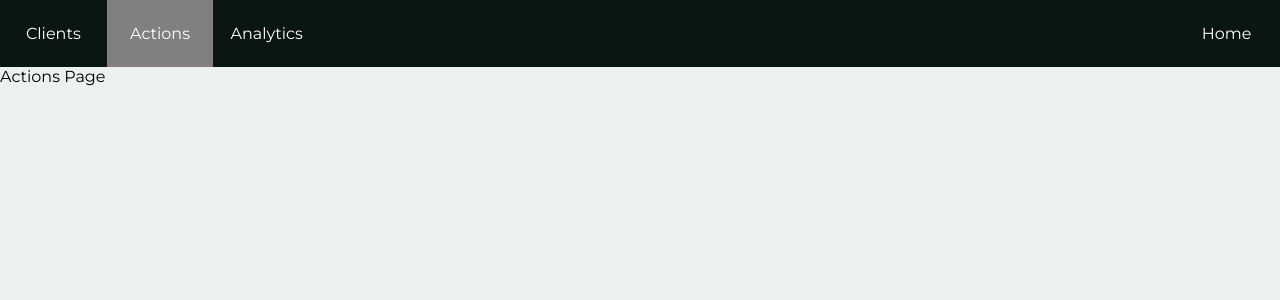
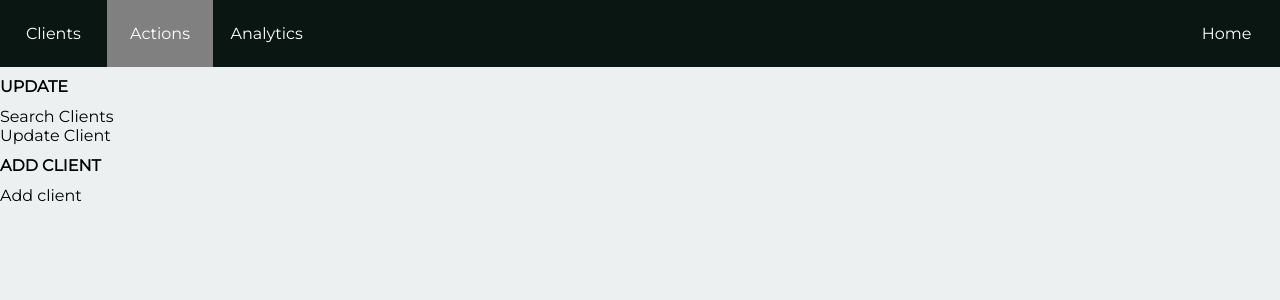
Before and after one commit to paulgreenham/crm-app, a React (Create React App) app: page /actions in a window 1280 px wide. Shown: the top 300 px of the page. Built offline with nearby package versions, Linux system fonts and the light colour scheme.

Commit message:
pop up working perfectly clients route completed

```diff
--- a/src/App.js
+++ b/src/App.js
@@ -2,7 +2,7 @@ import React, { Component } from 'react'
 import { BrowserRouter as Router, Link, Route } from 'react-router-dom'
 import Home from './components/Home'
 import Clients from './components/Clients/Clients'
-import Actions from './components/Actions'
+import Actions from './components/Actions/Actions'
 import Analytics from './components/Analytics'
 
 import './App.css'
--- a/src/components/Actions.js
+++ /dev/null
@@ -1,16 +0,0 @@
-import React, { Component } from 'react'
-
-class Actions extends Component {
-
-    componentDidMount = () => {
-        this.props.changePage("Actions")
-    }
-
-    render(){
-        return (<div>
-            Actions Page
-        </div>)
-    }
-}
-
-export default Actions
--- /dev/null
+++ b/src/components/Actions/Actions.js
@@ -0,0 +1,35 @@
+import React, { Component } from 'react'
+import SearchClients from './SearchClients'
+import UpdateClient from './UpdateClient'
+import AddClient from './AddClient'
+
+import '../../style/actions.css'
+
+class Actions extends Component {
+    constructor () {
+        super()
+        this.state = {
+            client: {}
+        }
+    }
+
+    componentDidMount = () => {
+        this.props.changePage("Actions")
+    }
+
+    render(){
+        return (<div className="actions-container">
+            <div className="update-client">
+                <h1>UPDATE</h1>
+                <SearchClients />
+                <UpdateClient />
+            </div>
+            <div className="add-client">
+                <h1>ADD CLIENT</h1>
+                <AddClient />
+            </div>
+        </div>)
+    }
+}
+
+export default Actions
--- /dev/null
+++ b/src/components/Actions/AddClient.js
@@ -0,0 +1,11 @@
+import React, { Component } from 'react'
+
+class AddClient extends Component {
+    render(){
+        return (<div>
+            Add client
+        </div>)
+    }
+}
+
+export default AddClient
--- /dev/null
+++ b/src/components/Actions/SearchClients.js
@@ -0,0 +1,18 @@
+import React, { Component } from 'react'
+
+class SearchClients extends Component {
+    constructor() {
+        super()
+        this.state = {
+            client: {}
+        }
+    }
+
+    render(){
+        return (<div>
+            Search Clients
+        </div>)
+    }
+}
+
+export default SearchClients
--- /dev/null
+++ b/src/components/Actions/UpdateClient.js
@@ -0,0 +1,11 @@
+import React, { Component } from 'react'
+
+class UpdateClient extends Component {
+    render(){
+        return (<div>
+            Update Client
+        </div>)
+    }
+}
+
+export default UpdateClient
--- a/src/components/Clients/Client.js
+++ b/src/components/Clients/Client.js
@@ -5,7 +5,8 @@ class Client extends Component {
     constructor() {
         super()
         this.state = {
-            revealEdit: false
+            revealEdit: false,
+            client: null
         }
     }
 
@@ -22,14 +23,18 @@ class Client extends Component {
         })
     }
 
+    getRecord = async () => {}
+
     closePopUp = () => {
         this.setState({
-            revealEdit: false
+            revealEdit: false,
         })
     }
 
+    updateRecord = record => this.setState({ client: record })
+
     render(){
-        const client = this.props.client
+        const client = this.state.client || this.props.client
         return (<div>
             <div className="client" onClick={this.showPopUp}>
                 <span>{this.splitName(client.name)[0]}</span>
@@ -40,7 +45,7 @@ class Client extends Component {
                 <span>{client.sold ? <i className="fas fa-check"></i> : "-" }</span>
                 <span>{client.owner}</span>
             </div>
-            {this.state.revealEdit ? <EditPopUp client={this.props.client} closePopUp={this.closePopUp}/> : null}
+            {this.state.revealEdit ? <EditPopUp client={client} closePopUp={this.closePopUp} updateRecord={this.updateRecord}/> : null}
         </div>)
     }
 }
--- a/src/components/Clients/EditPopUp.js
+++ b/src/components/Clients/EditPopUp.js
@@ -24,6 +24,8 @@ class EditPopUp extends Component {
 
     closePopUp = () => this.props.closePopUp()
 
+
+
     changeInput = event => {
         let key = event.target.name
         this.setState({
@@ -38,7 +40,8 @@ class EditPopUp extends Component {
             name: fullName,
             country: this.state.country
         }
-        await axios.put('http://localhost:3723/clientupdate', newRecord)
+        const record = await axios.put('http://localhost:3723/clientupdate', newRecord)
+        this.props.updateRecord(record.data)
         this.closePopUp()
     }
 
--- a/src/components/Clients/SearchBar.js
+++ b/src/components/Clients/SearchBar.js
@@ -31,7 +31,7 @@ class SearchBar extends Component {
     }
 
     renderSoldSearch = () => {return (
-        <select name="Object-1" className="search-bar" value={this.state.searchObject} onChange={this.updateSearch}>
+        <select name="Object-1" className="search-menu" value={this.state.searchObject} onChange={this.updateSearch}>
             <option value="">Still pending</option>
             <option value={true}>Success</option>
         </select>
--- /dev/null
+++ b/src/style/actions.css
@@ -0,0 +1,4 @@
+h1 {
+    font-size: 16px;
+    font-weight: bold;
+}
--- a/src/style/clients.css
+++ b/src/style/clients.css
@@ -42,6 +42,10 @@
     height: 3.2vh;
 }
 
+.search-menu {
+    height: 4vh;
+}
+
 .search-filter {
     height: 4vh;
 }
```
Also changed, not shown: 1 other file (tests, documents, lock files or other folders).
